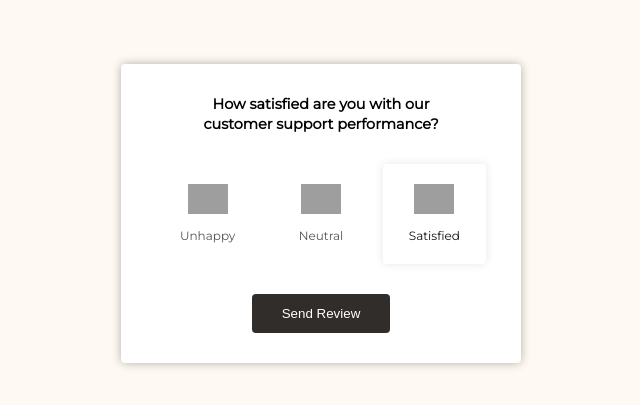
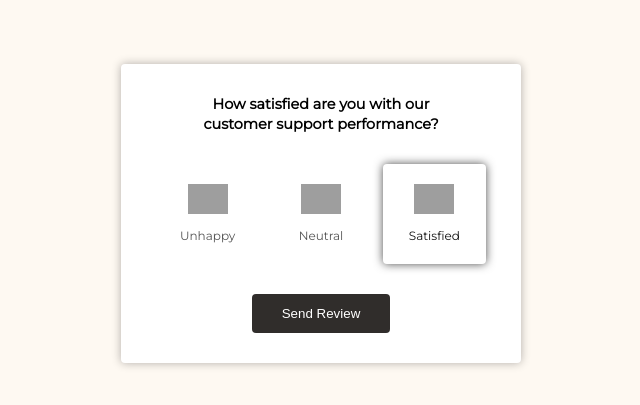
Before and after one commit to SanketDhengre/Web-Development, a plain HTML site: page feedback-ui-design/index.html in a window 1280 px wide. Shown: the part 187-592 px from the top of the page, without its empty margins (319-959 px from the left). Drawn offline with Linux system fonts and the light colour scheme; grey boxes are pictures that could not be loaded.

Commit message:
Update style.css

```diff
--- a/feedback-ui-design/style.css
+++ b/feedback-ui-design/style.css
@@ -48,7 +48,7 @@ body {
 .rating:hover,
 .rating.active {
     border-radius: 4px;
-    box-shadow: 0 0 10px rgba(0, 0, 0, 0.1);
+    box-shadow: 0 0 10px rgba(0, 0, 0, 0.7);
 }
 
 .rating img {
```
